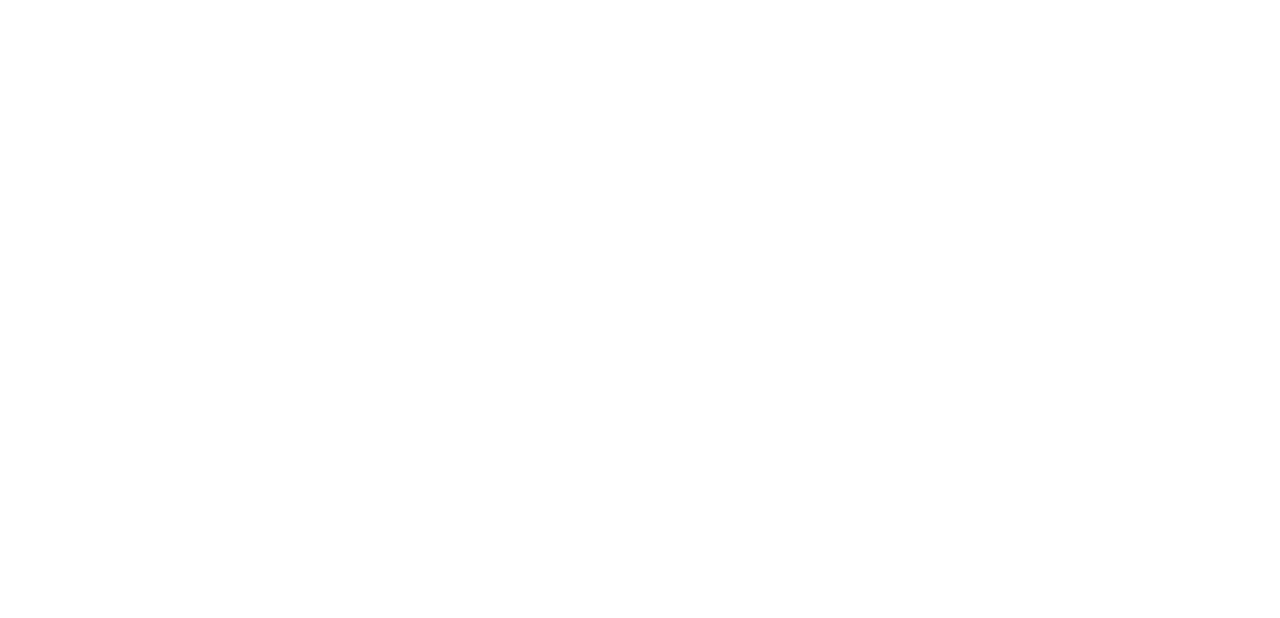
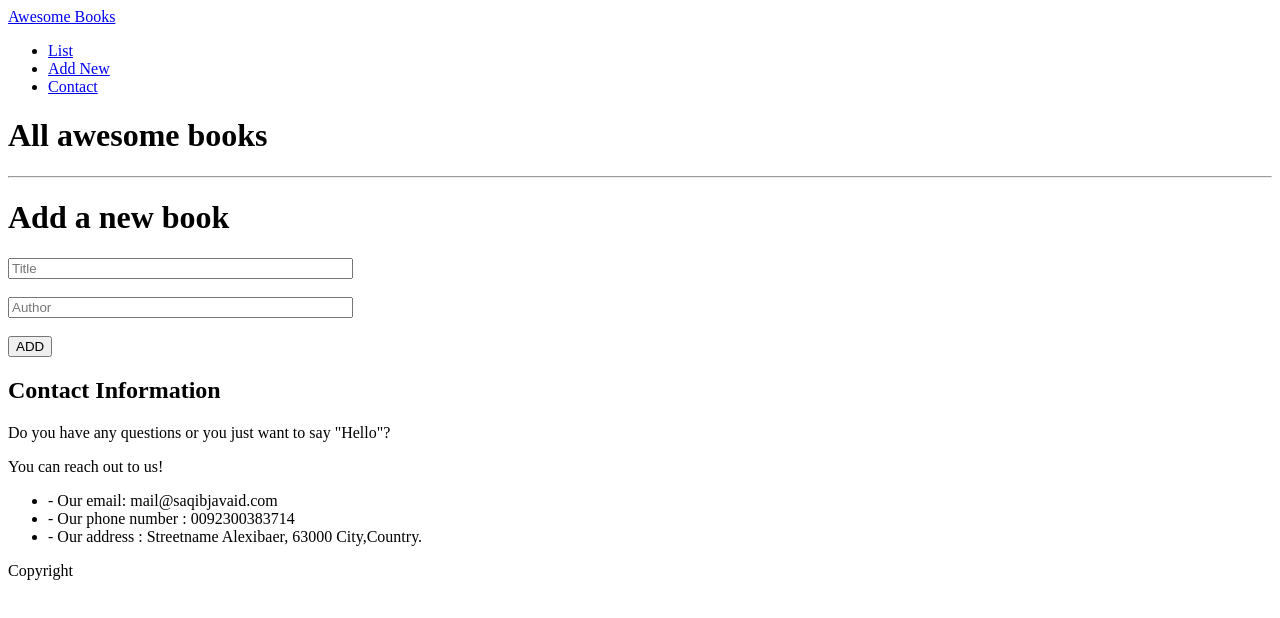
Before and after one commit to saqibjavaiddev/Awesome-books-using-ES6, a plain HTML site: page index.html in a window 1280 px wide. Drawn offline with Linux system fonts and the light colour scheme.

Commit message:
Added ndex.html code from awesome books project

```diff
--- a/index.html
+++ b/index.html
@@ -6,12 +6,62 @@
     <meta name="viewport" content="width=device-width, initial-scale=1.0">
     <title>Awesome Books with ES6</title>
     <link rel="stylesheet" href="index.css">
-    <script src="https://cdn.jsdelivr.net/npm/luxon@2.0.2/build/global/luxon.min.js"></script>
 </head>
   <body>
 
+    <main>
+    <section class="header">
+        <nav class="navbar">
+            <a href="#" class="home">Awesome Books</a>
+            <ul class="navbar-list">
+                <li class="list"><a href="#">List </a></li>
+                <li class="new"><a href="#">Add New</a></li>
+                <li class="contact"><a href="#">Contact</a></li>
+            </ul>
+        </nav>
+    </section>
+    <div class="date">
+        <span id="date-time"></span>
+    </div>
+    <div class="container">
+        <h1 class="pageTitle">All awesome books</h1>
+        <div id="book-list" class="book-table">
+
+        </div>
+
+        <hr class="separator">
+    </div>
+
+    <div class="formSection">
+        <h1>Add a new book</h1>
+        <form id=book-form>
+            <input type="text" placeholder="Title" id="title" size="40" class="bookname">
+            <br><br>
+            <input type="text" placeholder="Author" id="author" size="40" class="authorname">
+            <br><br>
+            <input type="submit" value="ADD" id="submit" class="submitbtn">
+        </form>
+   </div>
+   <section class="contact-page">
+
+    <h1>Contact Information</h1>
+
+    <div>
+        <p>Do you have any questions or you just want to say "Hello"?</p>
+        <p>You can reach out to us!</p>
+    </div>
+
+    <ul>
+        <li>- Our email: mail@saqibjavaid.com</li>
+        <li>- Our phone number : 0092300383714</li>
+        <li>- Our address : Streetname Alexibaer, 63000 City,Country.</li>
+    </ul>
+
+
+</section>
+</main>
 <footer>
-
+    <p>Copyright</p>
 </footer>
     </div>
     <script src="./index.js" type="module"></script>
```
